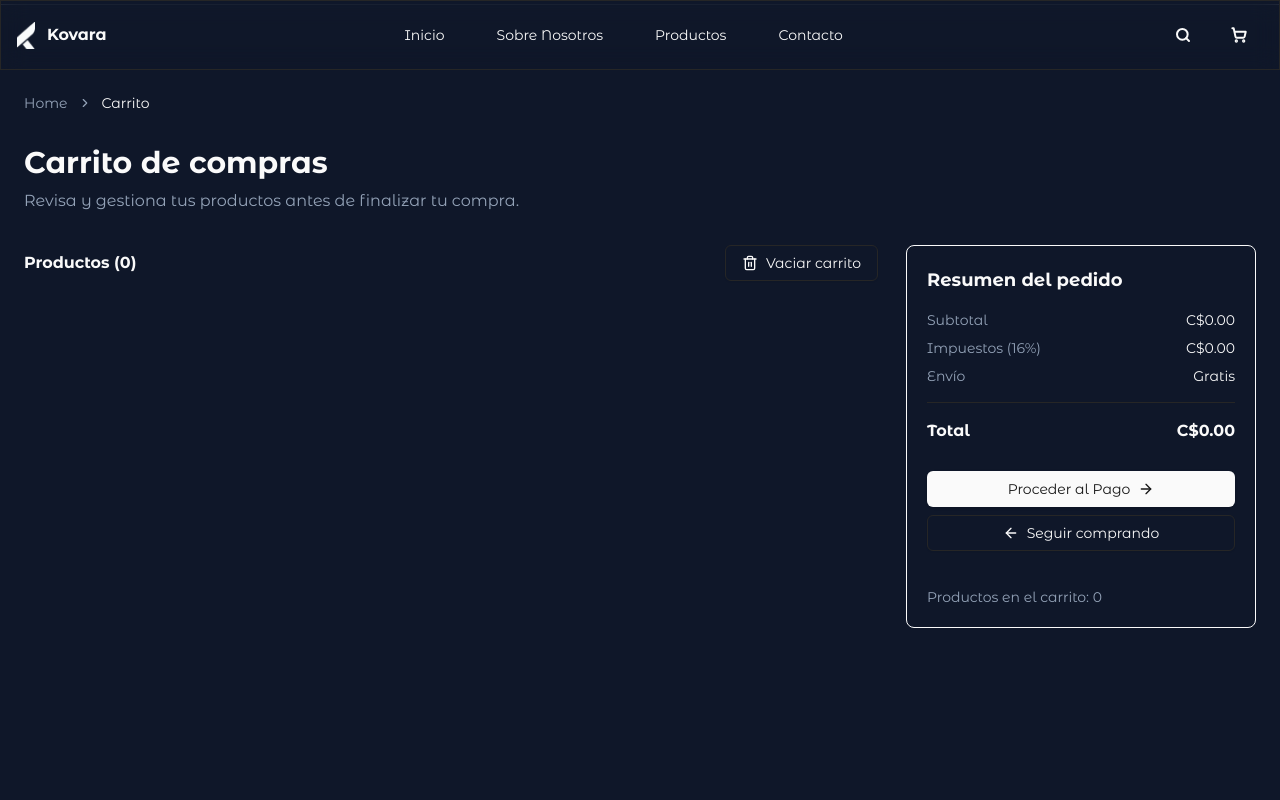
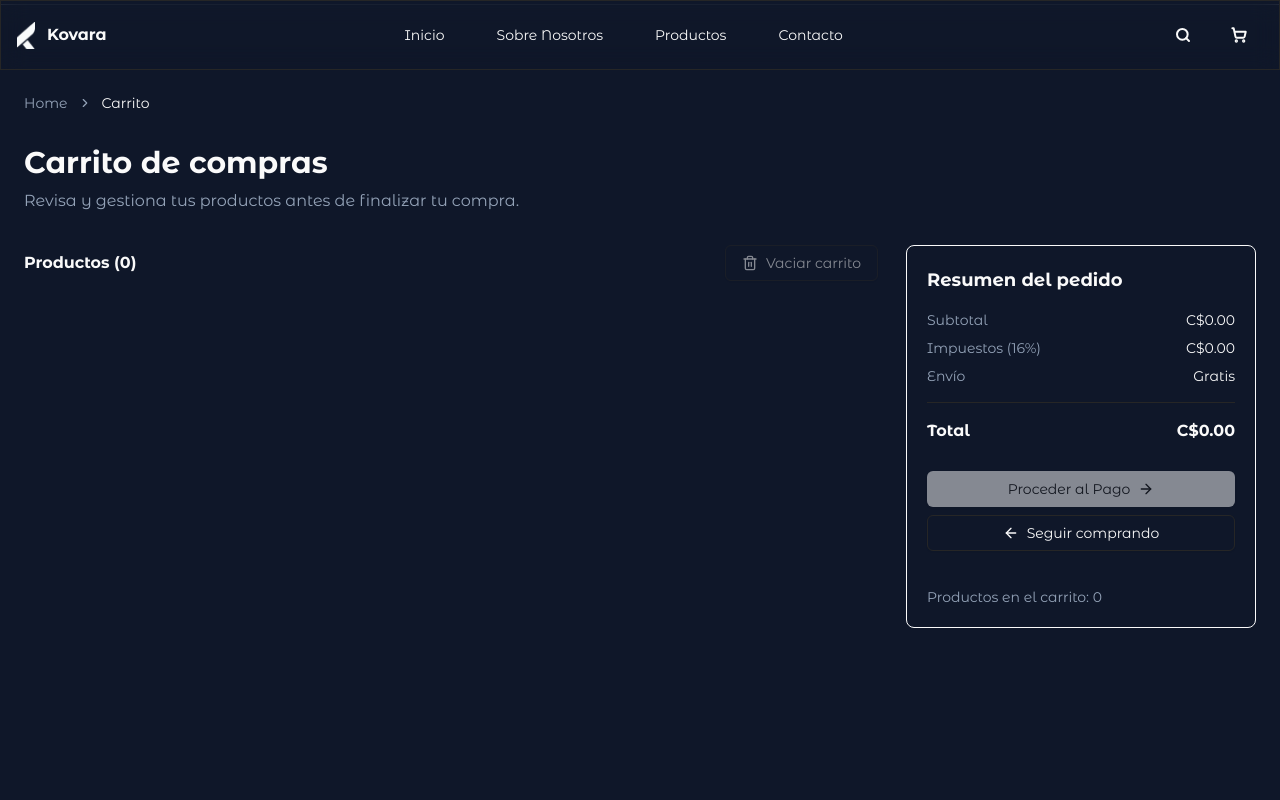
Before and after one commit to aaronportobanco/kovara-website, a Next.js app: page /cart-products in a window 1280 px wide. Shown: the top 800 px of the page. Built offline with nearby package versions, Linux system fonts and the light colour scheme.

Commit message:
Disable buttons in Checkout and CartPage components when the cart is empty

```diff
--- a/src/app/cart-products/components/Checkout.jsx
+++ b/src/app/cart-products/components/Checkout.jsx
@@ -40,7 +40,7 @@ const Checkout = () => {
       </div>
 
       <div className="flex flex-col py-3 gap-2">
-        <Button className="w-full">
+        <Button className="w-full" disabled={getCartItemsCount() === 0}>
           Proceder al Pago
           <ArrowRight />
         </Button>
--- a/src/app/cart-products/page.jsx
+++ b/src/app/cart-products/page.jsx
@@ -34,6 +34,7 @@ const CartPage = () => {
               variant="outline"
               className="flex items-center gap-2"
               onClick={clearCart} // Vaciar carrito
+              disabled={cart.length === 0} // Deshabilitado si el carrito está vacío
             >
               <Trash2 className="w-4 h-4" />
               Vaciar carrito
```
